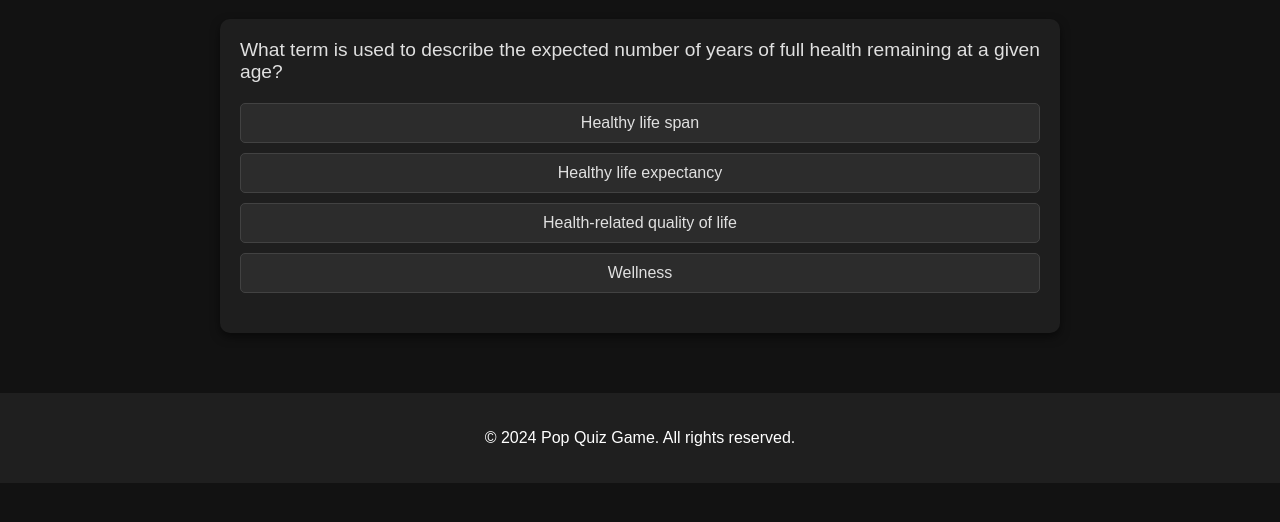
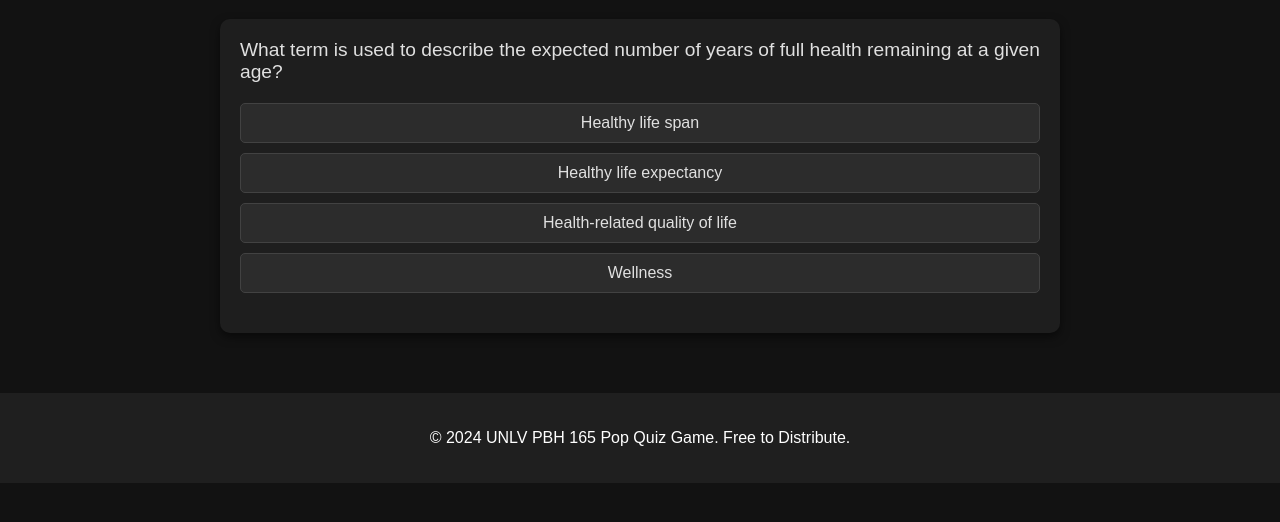
Before and after one commit to paigeharris/pbh165popquiz, a plain HTML site: page index.html in a window 1280 px wide. Shown: the part 202-724 px from the top of the page. Drawn offline with Linux system fonts and the light colour scheme.

Commit message:
Copywrite funny

```diff
--- a/index.html
+++ b/index.html
@@ -92,7 +92,7 @@
     </div>
 
     <footer>
-        <p>© 2024 Pop Quiz Game. All rights reserved.</p>
+        <p>© 2024 UNLV PBH 165 Pop Quiz Game. Free to Distribute.</p>
     </footer>
 
     <script>
```
